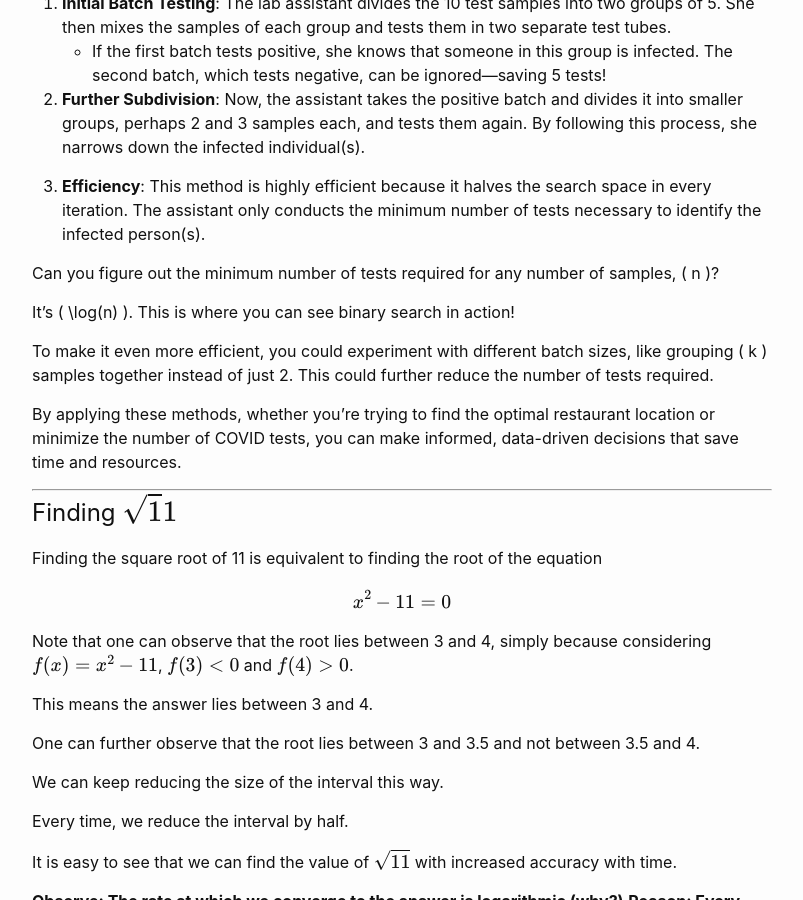
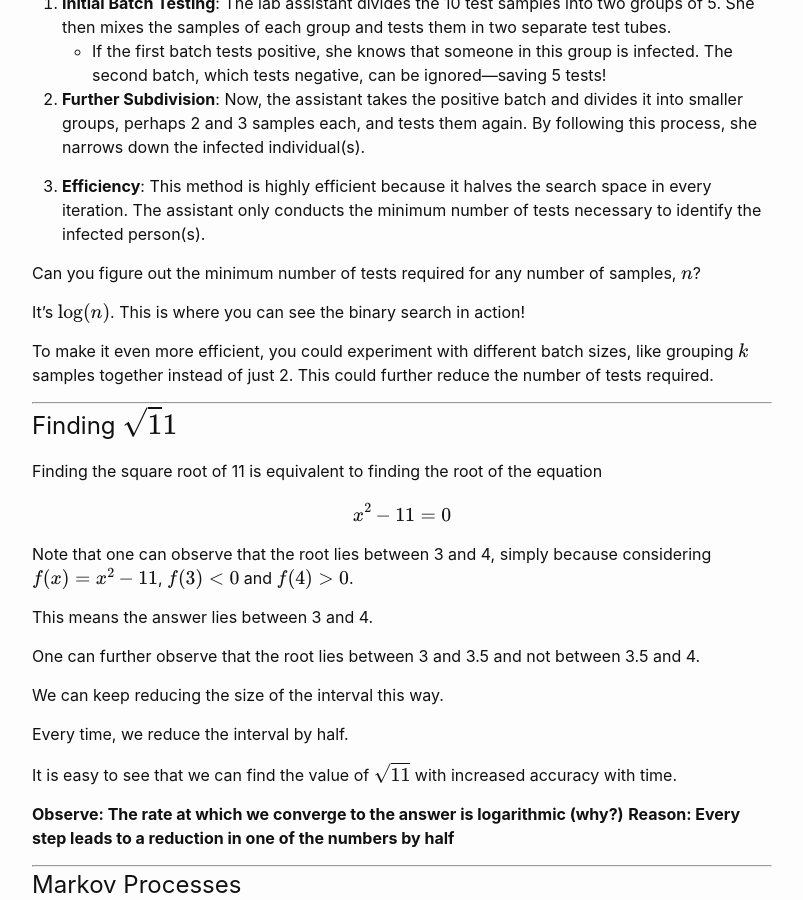
Before and after one commit to sudarshansudarshan/cs503, a Jekyll site: the page built from Galaxy.md, in a window 1280 px wide and 900 px high, scrolled down 3105 px. Shown: the whole window, without its empty margins (238-1041 px from the left). Built offline with Jekyll 4.4.1, drawn with Linux system fonts in a browser that asks for light colours; formulas are drawn with MathJax 3.

Commit message:
Update Galaxy.md

```diff
--- a/Galaxy.md
+++ b/Galaxy.md
@@ -69,13 +69,11 @@ The best approach is to minimize the number of tests while still accurately iden
 
 3. **Efficiency**: This method is highly efficient because it halves the search space in every iteration. The assistant only conducts the minimum number of tests necessary to identify the infected person(s).
 
-Can you figure out the minimum number of tests required for any number of samples, \( n \)?
+Can you figure out the minimum number of tests required for any number of samples, $$n$$?
 
-It's \( \log(n) \). This is where you can see binary search in action!
+It's $$\log(n)$$. This is where you can see the binary search in action!
 
-To make it even more efficient, you could experiment with different batch sizes, like grouping \( k \) samples together instead of just 2. This could further reduce the number of tests required.
-
-By applying these methods, whether you're trying to find the optimal restaurant location or minimize the number of COVID tests, you can make informed, data-driven decisions that save time and resources.
+To make it even more efficient, you could experiment with different batch sizes, like grouping $$k$$ samples together instead of just 2. This could further reduce the number of tests required.
 
 
 
```
